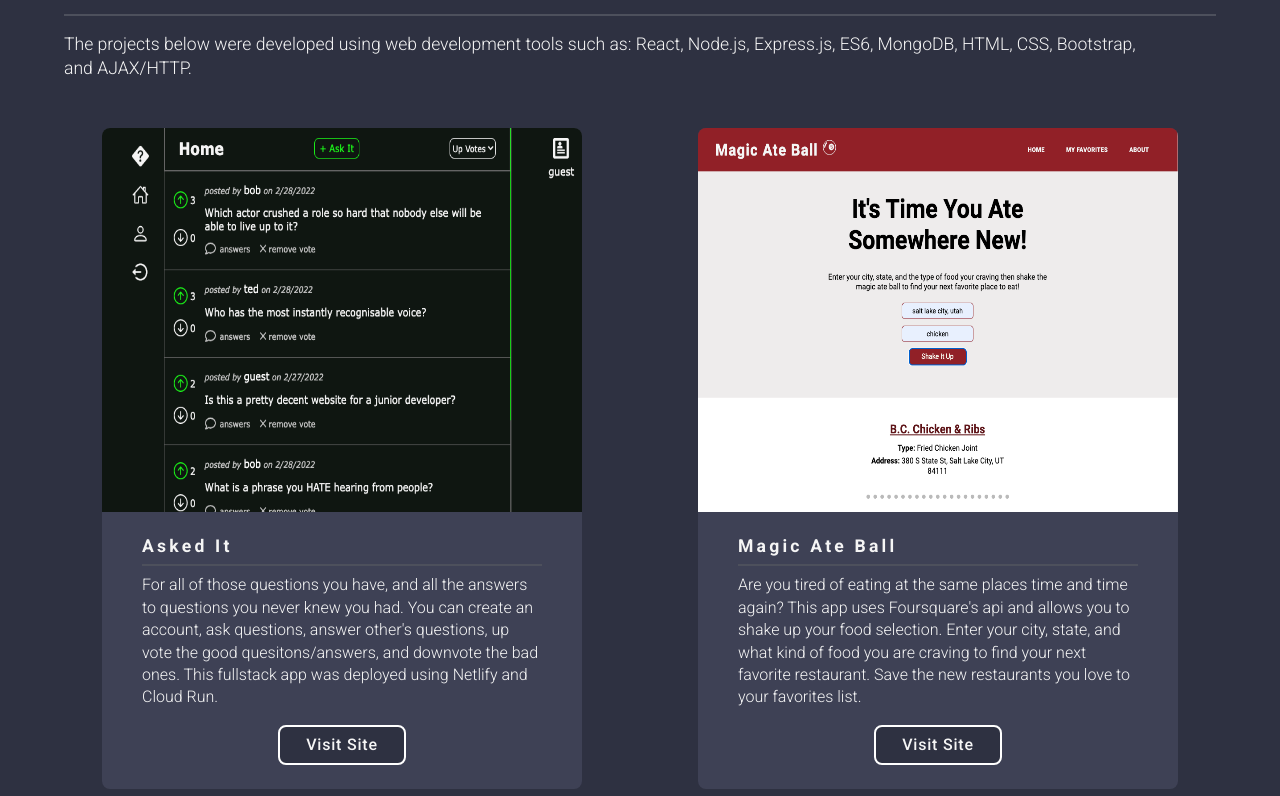
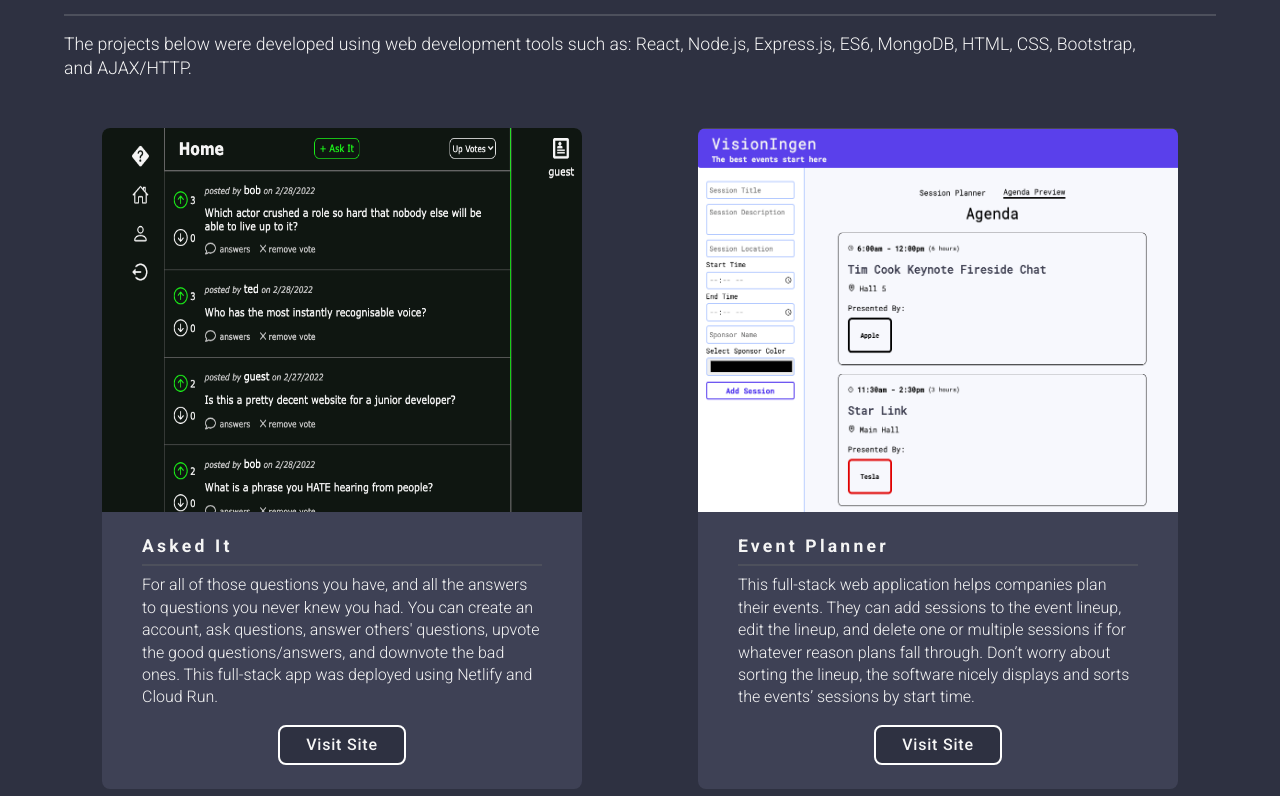
Before and after one commit to brobb27/portfolio, a React (Create React App) app: page / in a window 1280 px wide. Shown: the part 1364-2160 px from the top of the page. Built offline with nearby package versions, Linux system fonts and the light colour scheme; a web font is replaced by a local one.

Commit message:
added event planner application to my portfolio

```diff
--- a/src/components/Projects.js
+++ b/src/components/Projects.js
@@ -10,6 +10,7 @@
 import kentsCamera from '../images/kentsCamera.png'
 import travelList from '../images/travelList.png'
 import askedIt from '../images/askedIt.png'
+import eventPlanner from '../images/eventPlanner.png'
 
 function Projects() {
     // list of project details
@@ -17,8 +18,14 @@
         {
             projectImg: askedIt,
             title: 'Asked It',
-            description: `For all of those questions you have, and all the answers to questions you never knew you had. You can create an account, ask questions, answer other's questions, up vote the good quesitons/answers, and downvote the bad ones. This fullstack app was deployed using Netlify and Cloud Run.`,
+            description: `For all of those questions you have, and all the answers to questions you never knew you had. You can create an account, ask questions, answer others' questions, upvote the good questions/answers, and downvote the bad ones. This full-stack app was deployed using Netlify and Cloud Run.`,
             link: 'https://askedit.netlify.app/'
+        },
+        {
+            projectImg: eventPlanner,
+            title: 'Event Planner',
+            description: `This full-stack web application helps companies plan their events. They can add sessions to the event lineup, edit the lineup, and delete one or multiple sessions if for whatever reason plans fall through. Don’t worry about sorting the lineup, the software nicely displays and sorts the events’ sessions by start time.`,
+            link: 'https://visioningen.netlify.app/'
         },
         {
             projectImg: magicAte,
```
Also changed, not shown: src/images/eventPlanner.png (added).
